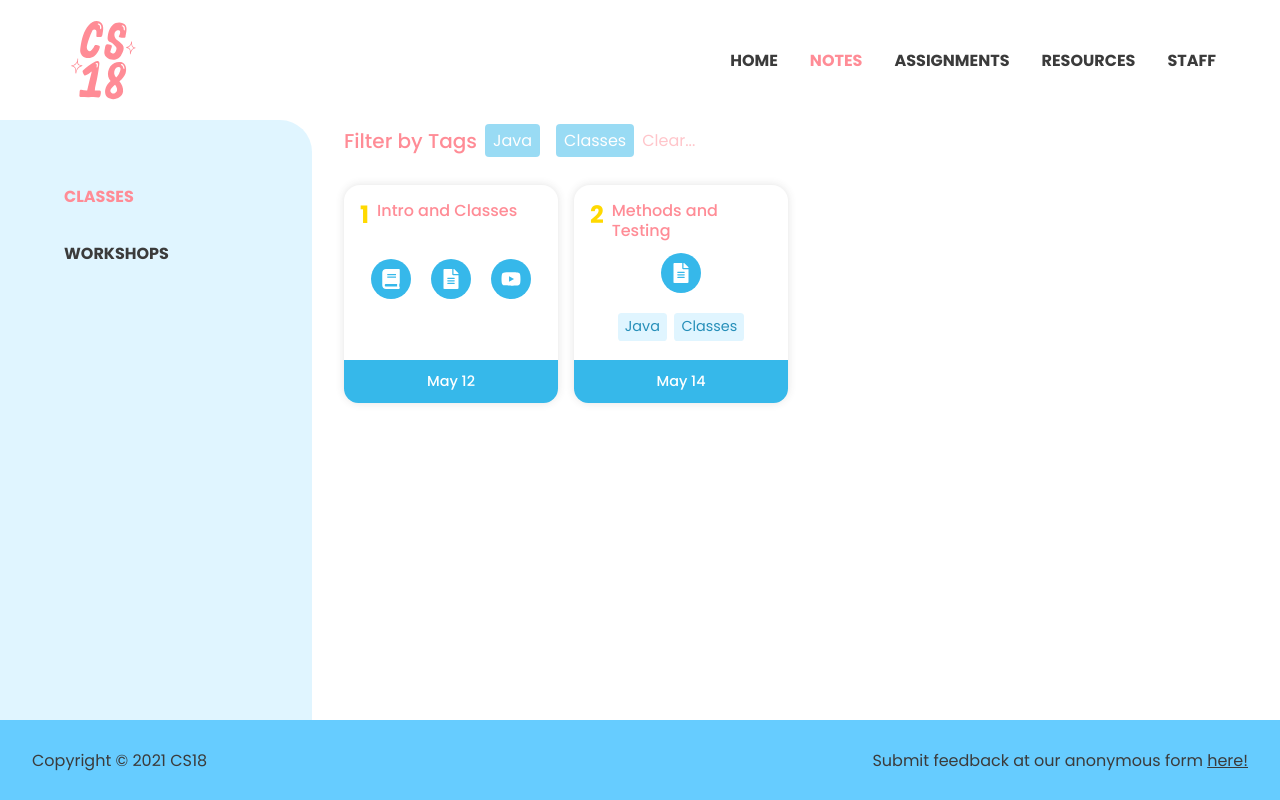
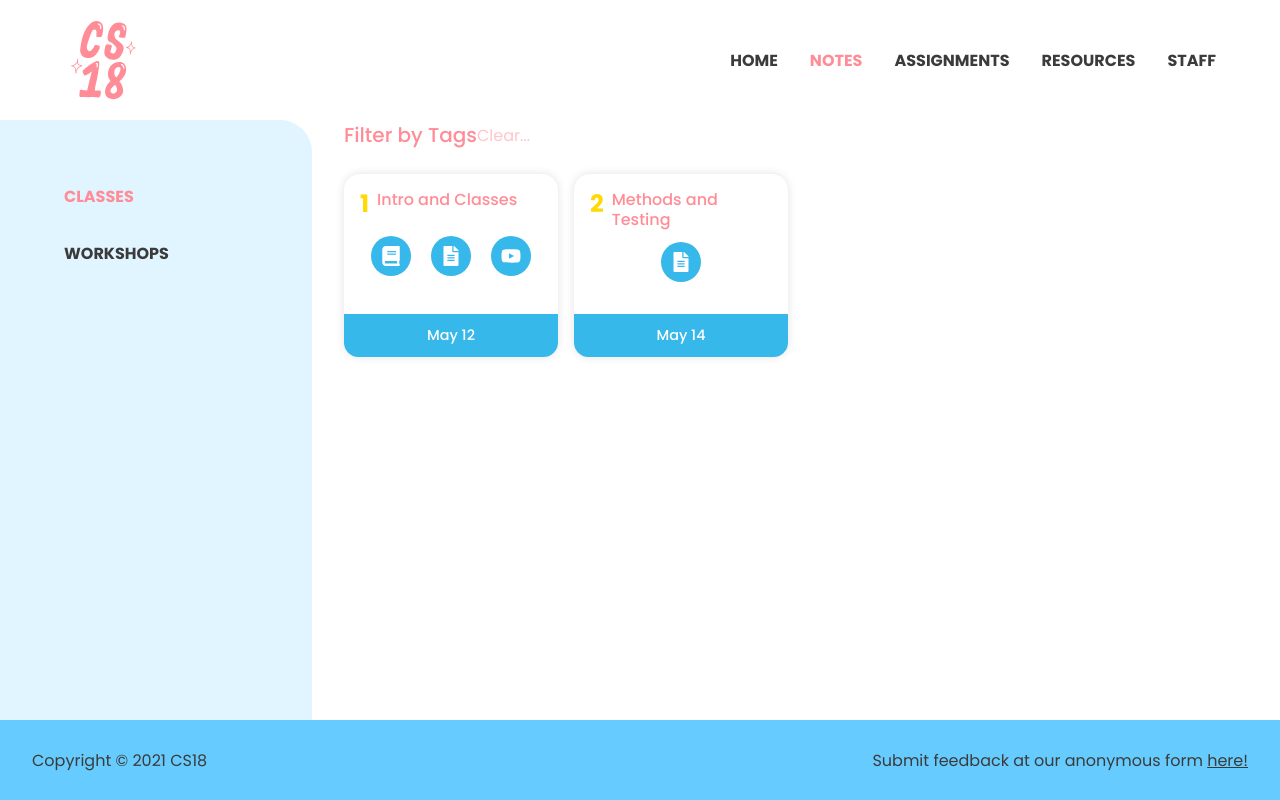
Before and after one commit to cs18-summer-2021/cs18-summer-2021.github.io, a React (Create React App) app: page /classes in a window 1280 px wide. Built offline with nearby package versions, Linux system fonts and the light colour scheme.

Commit message:
Removing bad tags

```diff
--- a/src/Info/Notes/Classes/Classes.js
+++ b/src/Info/Notes/Classes/Classes.js
@@ -30,7 +30,7 @@ const classes = [
 		    //  link: "https://brown.hosted.panopto.com/Panopto/Pages/Viewer.aspx?id=ebcf6e7a-354d-463d-921c-ad26010b74aa",
 		    //  label: "Video" },
 		],
-		tags: [ "Java", "Classes" ]
+		tags: []
 	},
 ]
 
```
